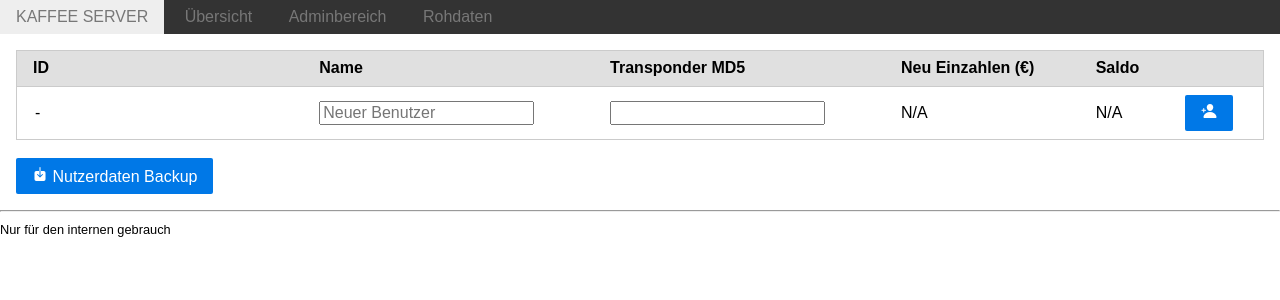
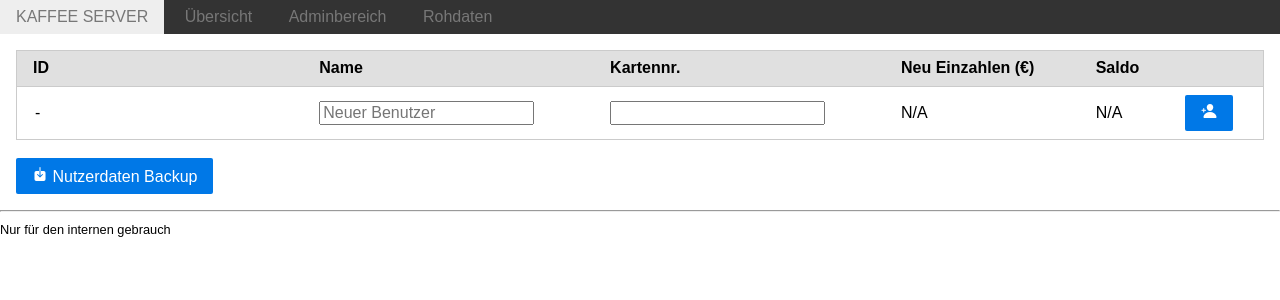
Before and after one commit to j0hax/kaffee-server, a Flask app: page /admin in a window 1280 px wide. Shown: the top 300 px of the page. Run offline with Flask 2, Linux system fonts and the light colour scheme; the visitor is signed in with stand-in values (Sample User, id 1); data that the repository does not hold is empty; parts of the project's set-up code (start-up, migrations or seed data) failed here and were passed over; some libraries are stand-ins or nearby versions.

Commit message:
Rename transponder code

```diff
--- a/main.py
+++ b/main.py
@@ -158,7 +158,7 @@ def savetable():
             "id": user_id,
             "name": user_name,
             "lastUpdate": time.time(),
-            "hash": request.form["transponder_hash"],
+            "transponder": request.form["transponder_code"],
         }
     ]
 
@@ -237,21 +237,21 @@ def merge_users(client_users: list):
                 )
                 # update our user
                 cur.execute(
-                    "UPDATE users SET name=?,transponder_hash=? WHERE id=?",
+                    "UPDATE users SET name=?,transponder_code=? WHERE id=?",
                     (
                         user["name"],
-                        user["hash"],
+                        user["transponder"],
                         user["id"],
                     ),
                 )
         else:
             app.logger.info(f"Neuer Nutzer {user['name']} wird eingefügt")
             cur.execute(
-                "INSERT INTO users (name, last_update, transponder_hash) VALUES (?,?,?)",
+                "INSERT INTO users (name, last_update, transponder_code) VALUES (?,?,?)",
                 (
                     user["name"],
                     user["lastUpdate"],
-                    user["hash"],
+                    user["transponder"],
                 ),
             )
 
@@ -324,7 +324,7 @@ def get_users() -> dict:
                 "withdrawals": result["withdrawals"] or 0,
                 "deposits": result["deposits"] or 0,
                 "lastUpdate": result["last_update"],
-                "hash": result["transponder_hash"],
+                "transponder": result["transponder_code"],
             }
         )
 
--- a/templates/admin.html
+++ b/templates/admin.html
@@ -6,7 +6,7 @@
         <tr>
             <th>ID</th>
             <th>Name</th>
-            <th>Transponder MD5</th>
+            <th>Kartennr.</th>
             <th>Neu Einzahlen (€)</th>
             <th>Saldo</th>
             <th>
@@ -19,7 +19,7 @@
             <tr>
                 <td><input type="text" name="id" value="{{ user.id }}" readonly></td>
                 <td><input type="text" name="name" value="{{ user.name }}" required></td>
-                <td><input type="text" name="transponder_hash" value="{{ user.hash }}"></td>
+                <td><input type="text" name="transponder_code" value="{{ user.transponder }}"></td>
                 <td><input type="number" name="payment" value="0" step="0.01" required></td>
                 <td>{{ user.balance | pretty_currency }}</td>
                 <td>
@@ -41,7 +41,7 @@
             <tr>
                 <td><input type="text" name="id" value="-" readonly></td>
                 <td><input type="text" name="name" placeholder="Neuer Benutzer" required></td>
-                <td><input type="text" name="transponder_hash"></td>
+                <td><input type="text" name="transponder_code"></td>
                 <td>N/A</td>
                 <td>N/A</td>
                 <td>
```
